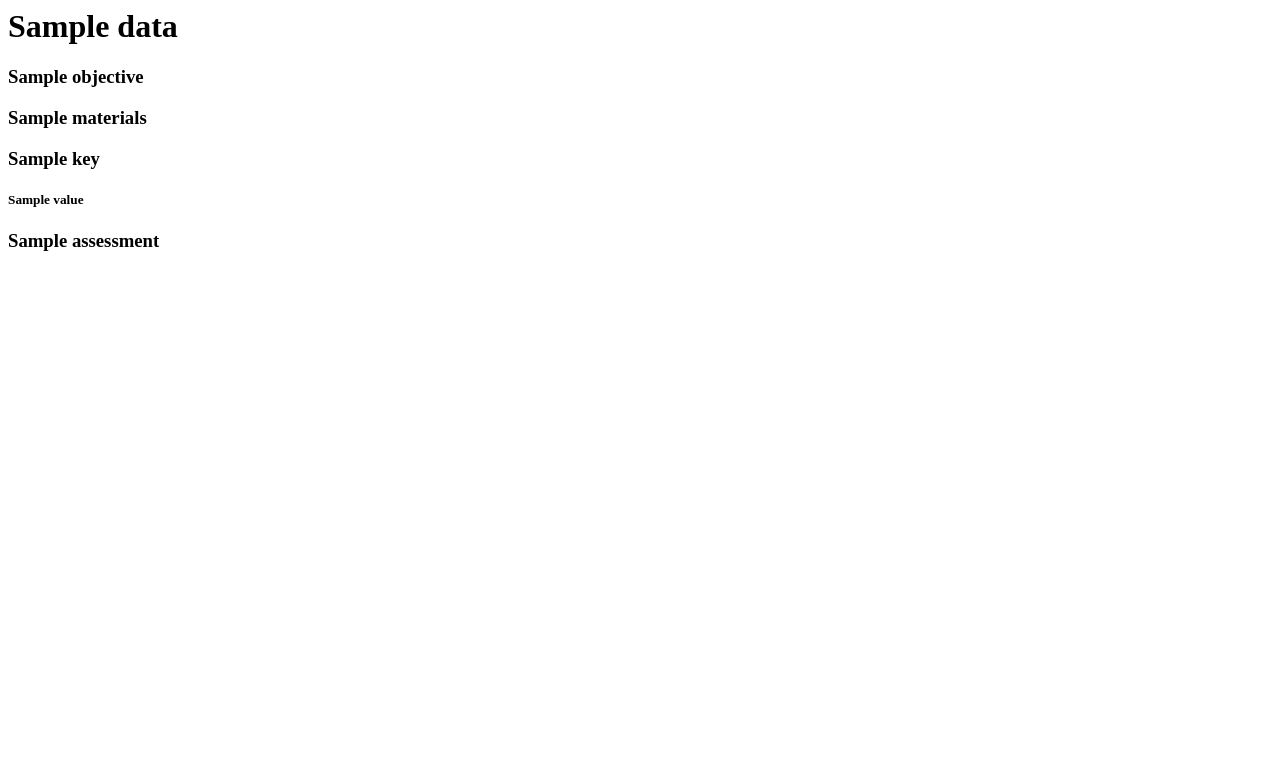
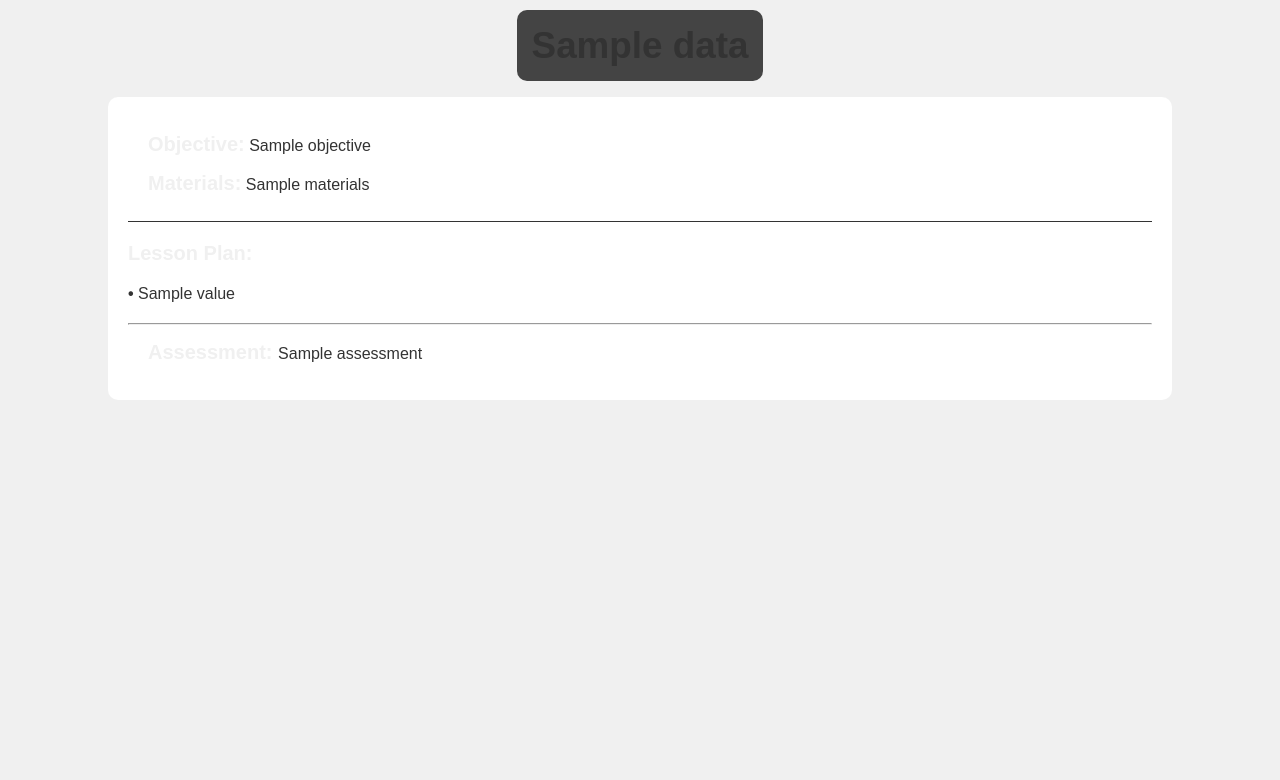
Before and after one commit to crizbae/PictoPlan, a Flask app: template frontend/templates/index.html in a window 1280 px wide. Shown: the top 780 px of the page. Run offline with Flask 3, Linux system fonts and the light colour scheme; the template is opened without the code that fills it: most values are stand-ins (such as "Sample title", 1, 10 or a date in 2020).

Commit message:
made autogen not dogshit
yippeee yippeee yippeee yippeee yippeee yippeee yippeee yippeee yippeee yippeee yippeee yippeee yippeee yippeee yippeee yippeee yippeee yippeee yippeee yippeee yippeee yippeee yippeee yippeee yippeee yippeee yippeee yippeee yippeee yippeee yippeee yippeee yippeee yippeee yippeee yippeee yippeee yippeee yippeee yippeee yippeee yippeee yippeee yippeee yippeee yippeee

```diff
--- a/frontend/templates/index.html
+++ b/frontend/templates/index.html
@@ -1,12 +1,126 @@
+<!DOCTYPE html>
+<html>
+
+<head>
+    <style>
+        body {
+            font-family: Arial, sans-serif;
+            margin: 0;
+            padding: 0;
+            background-color: #f0f0f0;
+            color: #333;
+        }
+
+        h1,
+        h3 {
+            color: #333;
+        }
+
+        .prominent {
+            font-size: 1.25em;
+            font-weight: bold;
+            color: #f0f0f0;
+        }
+
+        h1 {
+            font-size: 2.3em;
+            color: #333;
+            font-weight: bold;
+            margin-bottom: 30px;
+            /* border: 50px solid #333; */
+            text-align: center;
+
+        }
+
+        h1 span {
+            background-color: #444;
+            padding: 15px;
+            border-radius: 10px;
+
+        }
+
+
+
+        .content {
+            width: 80%;
+            margin: 0 auto;
+            padding: 20px;
+            background-color: #fff;
+            box-shadow: 0px 0px 10px rgba(255, 255, 255, 0.1);
+            border-radius: 10px;
+        }
+
+        ul {
+            list-style-type: none;
+            padding: 0;
+        }
+
+        li {
+            margin-bottom: 20px;
+        }
+
+        li::before {
+            content: "• ";
+            color: #333;
+            font-weight: bold;
+        }
+
+        p {
+            margin-left: 20px;
+        }
+
+        .materials {
+            border-bottom: 1px solid #333;
+            padding-bottom: 10px;
+        }
+
+        @media (prefers-color-scheme: dark) {
+            body {
+                background-color: #333;
+                color: #f0f0f0;
+            }
+
+            .content {
+                background-color: #444;
+                color: #f0f0f0;
+            }
+
+            h1,
+            h3 {
+                color: #f0f0f0;
+            }
+
+            li::before {
+                color: #f0f0f0;
+            }
+
+            .materials {
+                border-color: #f0f0f0;
+            }
+
+        }
+    </style>
+</head>
+
 <body>
-    <h1>{{ data.Title }}</h1>
-    <h3>{{ data.Objective }}</h3>
-    <h3>{{ data.Materials }}</h3>
+        <h1><span>{{ data.Title }}</span></h1>
 
-    {% for key, value in data.Procedure.items() %}
-        <h3>{{ key }}</h3>
-        <h5>{{ value }}</h5>
-    {% endfor %}
+    <div class="content">
+        <p><span class="prominent">Objective:</span> {{ data.Objective }}</p>
+        <div class="materials">
+            <p><span class="prominent">Materials:</span> {{ data.Materials }}</p>
+        </div>
 
-    <h3>{{ data.Assessment }}</h3>
+        <ul>
+            <h3 class="prominent">Lesson Plan:</h3>
+            {% for key, value in data.Procedure.items() %}
+            <li>
+                {{ value }}</li>
+            {% endfor %}
+        </ul>
+        <hr>
+        <p><span class="prominent">Assessment: </span>{{ data.Assessment }}</p>
+    </div>
 </body>
+
+</html>
```
